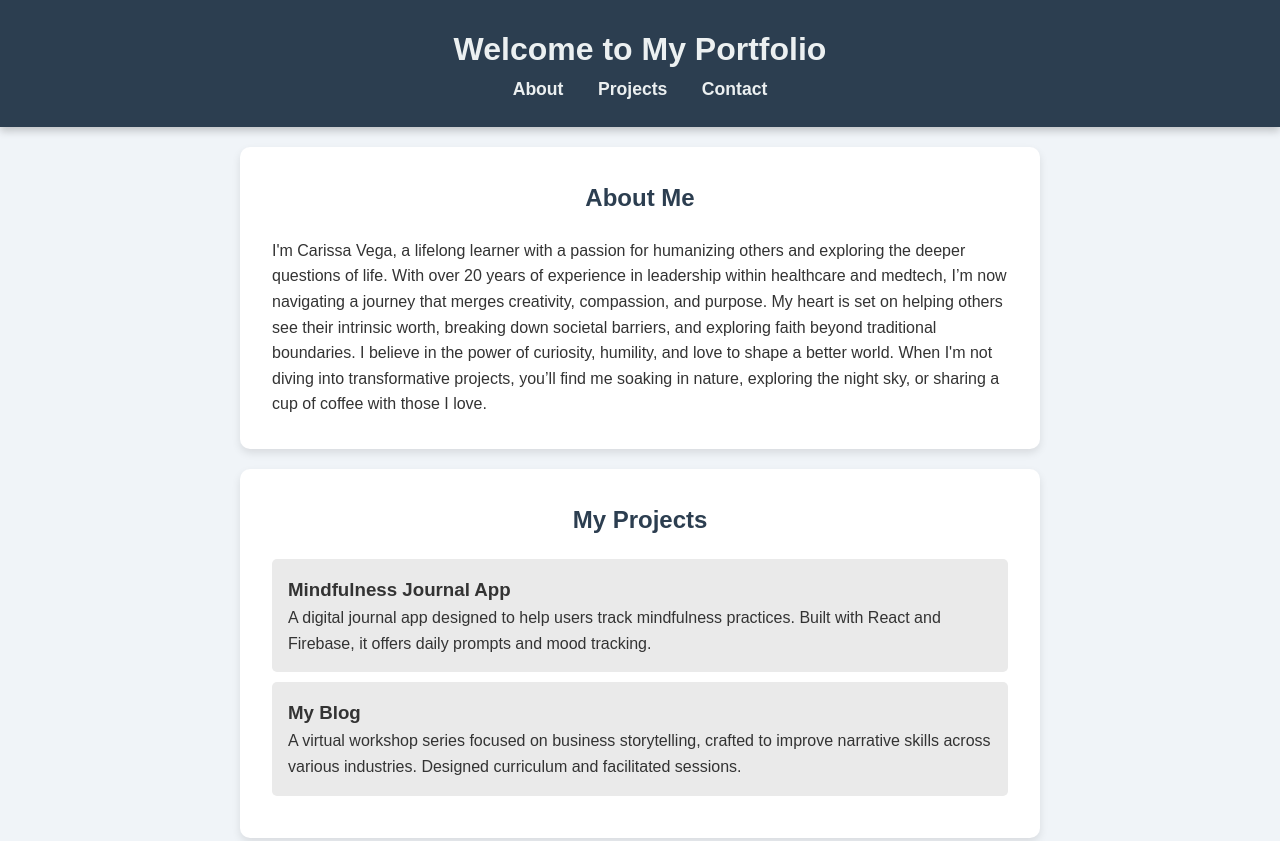
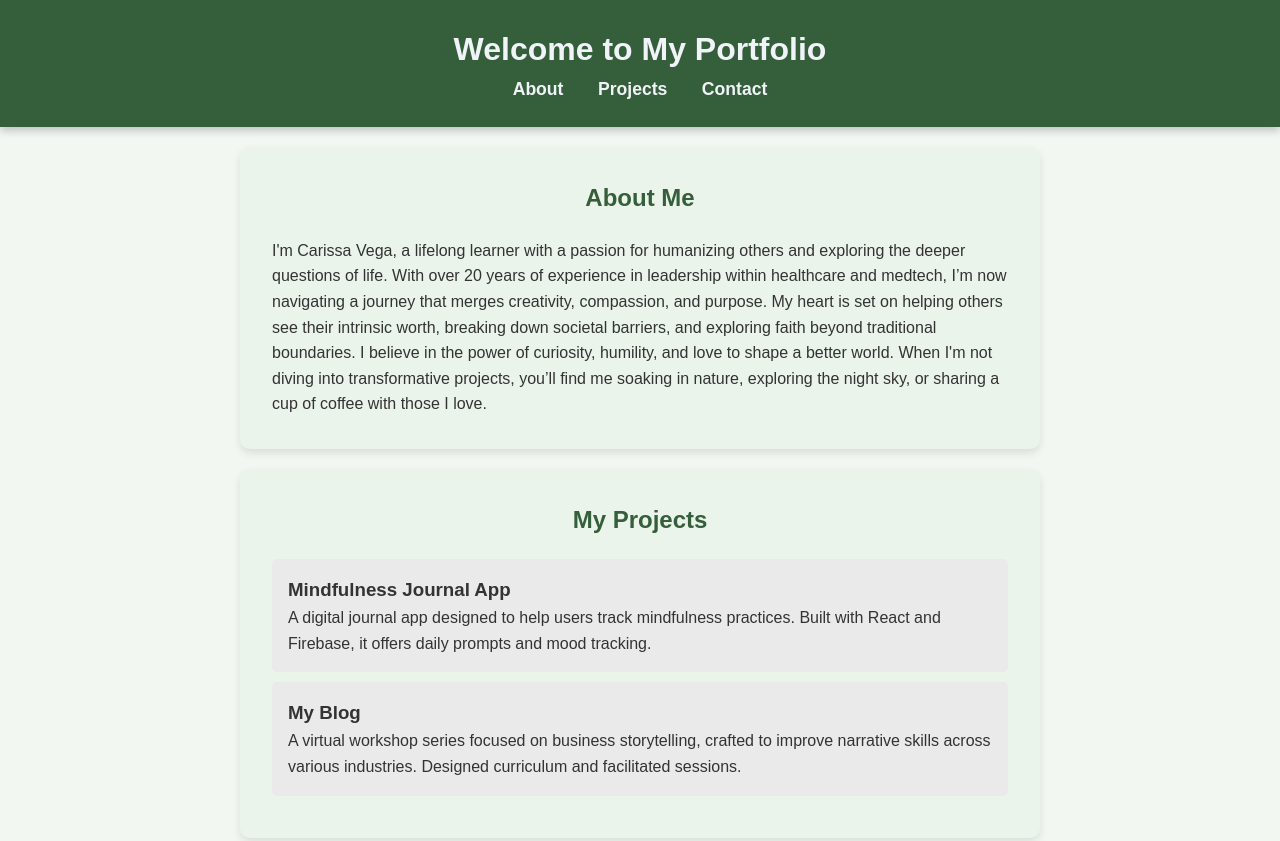
Before and after one commit to CJVega1000/my-portfolio, a plain HTML site: page index.html in a window 1280 px wide. Shown: the top 841 px of the page. Drawn offline with Linux system fonts and the light colour scheme.

Commit message:
Update style.css

```diff
--- a/style.css
+++ b/style.css
@@ -8,40 +8,41 @@
 body {
     font-family: Arial, sans-serif;
     line-height: 1.6;
-    background-color: #f0f4f8;
+    background-color: #f2f7f2; /* Light, natural green-gray */
     color: #333;
 }
 
 header {
-    background-color: #2c3e50;
-    color: #ecf0f1;
+    background-color: #355e3b; /* Dark forest green */
+    color: #f0f4f8; /* Light, soft white */
     padding: 1.5em;
     text-align: center;
     box-shadow: 0px 4px 8px rgba(0, 0, 0, 0.2);
 }
 
 nav a {
-    color: #ecf0f1;
+    color: #f0f4f8;
     margin: 0 15px;
     text-decoration: none;
     font-weight: bold;
     font-size: 1.1em;
 }
+
 nav a:hover {
-    color: #1abc9c;
+    color: #a3c293; /* Soft green for hover effect */
 }
 
 section {
     padding: 2em;
     max-width: 800px;
     margin: 20px auto;
-    background-color: #ffffff;
+    background-color: #eaf4ea; /* Light sage green */
     border-radius: 10px;
     box-shadow: 0px 4px 8px rgba(0, 0, 0, 0.1);
 }
 
 h2 {
-    color: #2c3e50;
+    color: #355e3b; /* Dark forest green */
     text-align: center;
     margin-bottom: 20px;
 }
```
